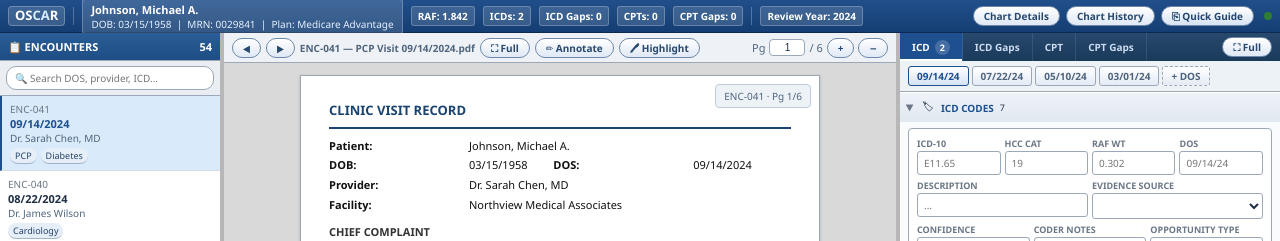
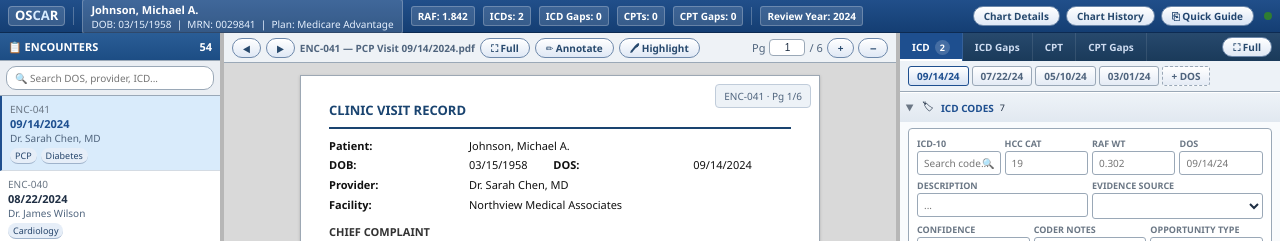
Before and after one commit to Nagendrakumarkv/gemini-flash-ui-implementation, an Angular app: page / in a window 1280 px wide. Shown: the top 241 px of the page. Built offline with nearby package versions, Linux system fonts and the light colour scheme.

Commit message:
feat: implement dynamic coding tab content, medical code lookup, and field configuration system

```diff
--- a/src/app/app-module.ts
+++ b/src/app/app-module.ts
@@ -13,6 +13,7 @@ import { CodingTabContentComponent } from './components/coding-panel/coding-tab-
 import { CodingEntryRowComponent } from './components/coding-panel/coding-entry-row/coding-entry-row.component';
 import { OppLookupComponent } from './components/opp-lookup/opp-lookup.component';
 import { ToastComponent } from './components/toast/toast.component';
+import { MedicalCodeLookupComponent } from './components/medical-code-lookup/medical-code-lookup.component';
 
 @NgModule({
   declarations: [
@@ -26,7 +27,8 @@ import { ToastComponent } from './components/toast/toast.component';
     CodingTabContentComponent,
     CodingEntryRowComponent,
     OppLookupComponent,
-    ToastComponent
+    ToastComponent,
+    MedicalCodeLookupComponent
   ],
   imports: [
     BrowserModule,
--- a/src/app/components/coding-panel/coding-entry-row/coding-entry-row.component.html
+++ b/src/app/components/coding-panel/coding-entry-row/coding-entry-row.component.html
@@ -41,6 +41,12 @@
       <app-opp-lookup *ngIf="field.type === 'opp-lookup'"
                      [(ngModel)]="editedEntry[field.key]">
       </app-opp-lookup>
+
+      <app-medical-code-lookup *ngIf="field.type === 'code-lookup'"
+                              [(ngModel)]="editedEntry[field.key]"
+                              [tabId]="tabId"
+                              (codeSelected)="onCodeSelected($event)">
+      </app-medical-code-lookup>
     </div>
   </div>
   <div class="edit-actions">
--- a/src/app/components/coding-panel/coding-entry-row/coding-entry-row.component.ts
+++ b/src/app/components/coding-panel/coding-entry-row/coding-entry-row.component.ts
@@ -1,5 +1,6 @@
 import { Component, Input, Output, EventEmitter } from '@angular/core';
 import { TabFieldConfig } from '../../../models/tab-config.model';
+import { MedicalCode } from '../../../services/code-lookup.service';
 
 @Component({
   selector: 'app-coding-entry-row',
@@ -10,6 +11,7 @@ import { TabFieldConfig } from '../../../models/tab-config.model';
 export class CodingEntryRowComponent {
   @Input() entry: any;
   @Input() config: TabFieldConfig[] = [];
+  @Input() tabId: string = 'icd';
   @Input() isFullscreen = false;
 
   @Output() edit = new EventEmitter<void>();
@@ -35,4 +37,10 @@ export class CodingEntryRowComponent {
     this.isEditing = false;
     this.cancel.emit();
   }
+
+  onCodeSelected(code: MedicalCode) {
+    this.editedEntry['desc'] = code.description;
+    if (code.hcc) this.editedEntry['hcc'] = code.hcc;
+    if (code.raf) this.editedEntry['raf'] = code.raf;
+  }
 }
--- a/src/app/components/coding-panel/coding-tab-content/coding-tab-content.component.html
+++ b/src/app/components/coding-panel/coding-tab-content/coding-tab-content.component.html
@@ -33,6 +33,13 @@
                            [(ngModel)]="newEntry[field.key]"
                            [isInvalid]="errors[field.key]">
             </app-opp-lookup>
+
+            <app-medical-code-lookup *ngIf="field.type === 'code-lookup'"
+                                    [(ngModel)]="newEntry[field.key]"
+                                    [tabId]="tabId"
+                                    [isInvalid]="errors[field.key]"
+                                    (codeSelected)="onCodeSelected($event)">
+            </app-medical-code-lookup>
           </div>
         </div>
         <div class="add-actions">
@@ -46,6 +53,7 @@
           *ngFor="let entry of entries$ | async"
           [entry]="entry"
           [config]="config"
+          [tabId]="tabId"
           [isFullscreen]="isFullscreen"
           (update)="update($event)"
           (delete)="delete($event)">
--- a/src/app/components/coding-panel/coding-tab-content/coding-tab-content.component.ts
+++ b/src/app/components/coding-panel/coding-tab-content/coding-tab-content.component.ts
@@ -2,6 +2,7 @@ import { Component, Input, OnInit, OnChanges, SimpleChanges } from '@angular/cor
 import { TabFieldConfig } from '../../../models/tab-config.model';
 import { CodingDataService } from '../../../services/coding-data.service';
 import { TabConfigService } from '../../../services/tab-config.service';
+import { MedicalCode } from '../../../services/code-lookup.service';
 import { Observable } from 'rxjs';
 
 @Component({
@@ -73,6 +74,12 @@ export class CodingTabContentComponent implements OnInit, OnChanges {
     }
   }
 
+  onCodeSelected(code: MedicalCode) {
+    this.newEntry['desc'] = code.description;
+    if (code.hcc) this.newEntry['hcc'] = code.hcc;
+    if (code.raf) this.newEntry['raf'] = code.raf;
+  }
+
   add() {
     this.errors = {};
     let hasError = false;
--- /dev/null
+++ b/src/app/components/medical-code-lookup/medical-code-lookup.component.html
@@ -0,0 +1,22 @@
+<div class="code-lookup-wrapper">
+  <div class="input-container">
+    <input type="text"
+           class="form-control code-input"
+           [class.is-invalid]="isInvalid"
+           [placeholder]="placeholder"
+           [value]="value"
+           (input)="onInput($event)"
+           (focus)="isOpen = true"
+           (blur)="close()">
+    <span class="lookup-icon" (click)="toggle()">🔍</span>
+  </div>
+
+  <div class="results-dropdown" *ngIf="isOpen && searchResults.length > 0">
+    <div class="result-item"
+         *ngFor="let result of searchResults"
+         (mousedown)="selectCode(result)">
+      <div class="result-code">{{result.code}}</div>
+      <div class="result-desc">{{result.description}}</div>
+    </div>
+  </div>
+</div>
--- /dev/null
+++ b/src/app/components/medical-code-lookup/medical-code-lookup.component.scss
@@ -0,0 +1,60 @@
+.code-lookup-wrapper {
+  position: relative;
+  width: 100%;
+}
+
+.input-container {
+  position: relative;
+  display: flex;
+  align-items: center;
+}
+
+.lookup-icon {
+  position: absolute;
+  right: 6px;
+  font-size: 10px;
+  color: #6a7c93;
+  cursor: pointer;
+  pointer-events: none;
+}
+
+.results-dropdown {
+  position: absolute;
+  top: 100%;
+  left: 0;
+  right: 0;
+  background: #ffffff;
+  border: 1px solid #9aa8b7;
+  border-radius: 4px;
+  box-shadow: 0 4px 12px rgba(0,0,0,0.15);
+  z-index: 1000;
+  max-height: 200px;
+  overflow-y: auto;
+  margin-top: 2px;
+}
+
+.result-item {
+  padding: 6px 8px;
+  cursor: pointer;
+  border-bottom: 1px solid #f0f0f0;
+  display: flex;
+  flex-direction: column;
+  gap: 2px;
+
+  &:last-child { border-bottom: none; }
+  &:hover { background: #eef3f8; }
+}
+
+.result-code {
+  font-size: 10px;
+  font-weight: 700;
+  color: #1e4f8f;
+}
+
+.result-desc {
+  font-size: 9px;
+  color: #4f647d;
+  white-space: nowrap;
+  overflow: hidden;
+  text-overflow: ellipsis;
+}
--- /dev/null
+++ b/src/app/components/medical-code-lookup/medical-code-lookup.component.ts
@@ -0,0 +1,75 @@
+import { Component, Input, Output, EventEmitter, forwardRef, OnInit } from '@angular/core';
+import { ControlValueAccessor, NG_VALUE_ACCESSOR } from '@angular/forms';
+import { CodeLookupService, MedicalCode } from '../../services/code-lookup.service';
+
+@Component({
+  selector: 'app-medical-code-lookup',
+  templateUrl: './medical-code-lookup.component.html',
+  styleUrls: ['./medical-code-lookup.component.scss'],
+  standalone: false,
+  providers: [
+    {
+      provide: NG_VALUE_ACCESSOR,
+      useExisting: forwardRef(() => MedicalCodeLookupComponent),
+      multi: true
+    }
+  ]
+})
+export class MedicalCodeLookupComponent implements ControlValueAccessor, OnInit {
+  @Input() tabId: string = 'icd';
+  @Input() placeholder: string = 'Search code...';
+  @Input() isInvalid: boolean = false;
+
+  @Output() codeSelected = new EventEmitter<MedicalCode>();
+
+  value: string = '';
+  isOpen = false;
+  searchResults: MedicalCode[] = [];
+
+  onChange: any = () => {};
+  onTouched: any = () => {};
+
+  constructor(private lookupService: CodeLookupService) {}
+
+  ngOnInit() {
+    this.searchResults = this.lookupService.lookupCodes(this.tabId, '');
+  }
+
+  writeValue(value: any): void {
+    this.value = value || '';
+  }
+
+  registerOnChange(fn: any): void {
+    this.onChange = fn;
+  }
+
+  registerOnTouched(fn: any): void {
+    this.onTouched = fn;
+  }
+
+  onInput(event: any) {
+    const query = event.target.value;
+    this.value = query;
+    this.onChange(query);
+    this.searchResults = this.lookupService.lookupCodes(this.tabId, query);
+    this.isOpen = this.searchResults.length > 0;
+  }
+
+  selectCode(codeObj: MedicalCode) {
+    this.value = codeObj.code;
+    this.onChange(this.value);
+    this.codeSelected.emit(codeObj);
+    this.isOpen = false;
+  }
+
+  toggle() {
+    this.isOpen = !this.isOpen;
+    if (this.isOpen && this.searchResults.length === 0) {
+      this.searchResults = this.lookupService.lookupCodes(this.tabId, this.value);
+    }
+  }
+
+  close() {
+    setTimeout(() => this.isOpen = false, 200);
+  }
+}
--- a/src/app/config/tab-fields.config.ts
+++ b/src/app/config/tab-fields.config.ts
@@ -1,7 +1,7 @@
 import { TabFieldConfig } from '../models/tab-config.model';
 
 export const ICD_FIELD_CONFIG: TabFieldConfig[] = [
-  { key: 'icd',  label: 'ICD-10',  type: 'text',   placeholder: 'E11.65', cols: 3, listId: 'icdList' },
+  { key: 'icd',  label: 'ICD-10',  type: 'code-lookup',  placeholder: 'E11.65', cols: 3, listId: 'icdList' },
   { key: 'hcc',  label: 'HCC Cat', type: 'text',   placeholder: '19',     cols: 3 },
   { key: 'raf',  label: 'RAF Wt',  type: 'text',   placeholder: '0.302',  cols: 3 },
   { key: 'dos',  label: 'DOS',     type: 'text',   placeholder: '09/14/24', cols: 3 },
@@ -13,7 +13,7 @@ export const ICD_FIELD_CONFIG: TabFieldConfig[] = [
 ];
 
 export const ICD_GAP_FIELD_CONFIG: TabFieldConfig[] = [
-  { key: 'icd',  label: 'ICD-10 Gap', type: 'text',   placeholder: 'I50.22', cols: 4 },
+  { key: 'icd',  label: 'ICD-10 Gap', type: 'code-lookup',  placeholder: 'I50.22', cols: 4 },
   { key: 'hcc',  label: 'HCC Cat',    type: 'text',   placeholder: '85',     cols: 4 },
   { key: 'type', label: 'Gap Type',   type: 'select', options: ['Recapture', 'New Suspect', 'Potential'], cols: 4 },
   { key: 'desc', label: 'Description', type: 'text',   placeholder: '...',    cols: 8, disabled: true },
@@ -24,7 +24,7 @@ export const ICD_GAP_FIELD_CONFIG: TabFieldConfig[] = [
 ];
 
 export const CPT_FIELD_CONFIG: TabFieldConfig[] = [
-  { key: 'cpt',  label: 'CPT Code', type: 'text',   placeholder: '99215',  cols: 4 },
+  { key: 'cpt',  label: 'CPT Code', type: 'code-lookup',  placeholder: '99215',  cols: 4 },
   { key: 'dos',  label: 'DOS',      type: 'text',   placeholder: '09/14/24', cols: 4 },
   { key: 'desc', label: 'Description', type: 'text', placeholder: '...', cols: 4, disabled: true },
   { key: 'src',  label: 'Evidence Source', type: 'select', options: ['PDF Page 1', 'Claims', 'Lab Result', 'Manual'], cols: 4 },
@@ -34,7 +34,7 @@ export const CPT_FIELD_CONFIG: TabFieldConfig[] = [
 ];
 
 export const CPT_GAP_FIELD_CONFIG: TabFieldConfig[] = [
-  { key: 'cpt',  label: 'CPT Code', type: 'text',   placeholder: '99215',  cols: 4 },
+  { key: 'cpt',  label: 'CPT Code', type: 'code-lookup',  placeholder: '99215',  cols: 4 },
   { key: 'dos',  label: 'DOS',      type: 'text',   placeholder: '09/14/24', cols: 4 },
   { key: 'desc', label: 'Description', type: 'text', placeholder: '...', cols: 4, disabled: true },
   { key: 'src',  label: 'Evidence Source', type: 'select', options: ['PDF Page 1', 'Claims', 'Lab Result', 'Manual'], cols: 4 },
--- a/src/app/models/tab-config.model.ts
+++ b/src/app/models/tab-config.model.ts
@@ -1,7 +1,7 @@
 export interface TabFieldConfig {
   key: string;
   label: string;
-  type: 'text' | 'select' | 'opp-lookup' | 'number';
+  type: 'text' | 'select' | 'opp-lookup' | 'number' | 'code-lookup';
   placeholder?: string;
   options?: string[];         // for type: 'select'
   cols?: number;              // grid column span
```
Also changed, not shown: src/app/services/code-lookup.service.ts (added, +48 -0 lines).
